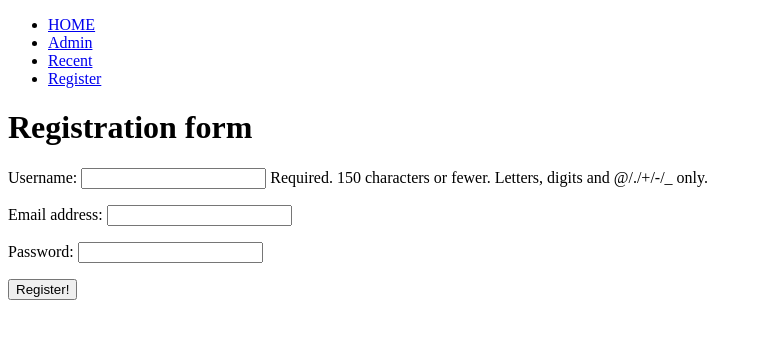
After one commit to dtonlai/tech_blog, a Django app: page /register/ in a window 1280 px wide. The commit adds this page. Shown: the top 339 px of the page, without its empty margins (0-759 px from the left). Run offline with Django 3.2, Linux system fonts and the light colour scheme.

Commit message:
Added registration view

```diff
--- a/blog_app/admin.py
+++ b/blog_app/admin.py
@@ -1,6 +1,7 @@
 from django.contrib import admin
-from blog_app.models import BlogPost
+from blog_app.models import BlogPost, UserProfileInfo
 
 admin.site.register(BlogPost)
+admin.site.register(UserProfileInfo)
 
 #-blogadmin -admin@gmail.com -adminpassword
--- /dev/null
+++ b/blog_app/forms.py
@@ -0,0 +1,10 @@
+from django import forms
+from django.contrib.auth.models import User
+from blog_app.models import models
+
+class UserForm(forms.ModelForm):
+    password = forms.CharField(widget=forms.PasswordInput())
+
+    class Meta:
+        model = User
+        fields = ('username', 'email', 'password')
--- a/blog_app/templates/blog_app_base.html
+++ b/blog_app/templates/blog_app_base.html
@@ -10,8 +10,8 @@
       <ul>
         <li><a href="{% url 'index' %}">HOME</a></li>
         <li><a href="{% url 'admin:index' %}">Admin</a></li>
-        <li><a href="{% url 'tech_blog:list'%}">Recent</a></li>
-        <li><a href="#">Link3</a></li>
+        <li><a href="{% url 'tech_blog:list' %}">Recent</a></li>
+        <li><a href="{% url 'register' %}">Register</a></li>
       </ul>
     </div>
 
--- /dev/null
+++ b/blog_app/templates/blog_app_register.html
@@ -0,0 +1,16 @@
+<!DOCTYPE html>
+{% extends 'blog_app_base.html'%}
+{% block body_block %}
+  <h1>Registration form</h1>
+
+  {% if registered %}
+    <h2>Thanks for registering!</h2>
+  {% else %}
+    <form class="register-user" method="post">
+      {% csrf_token %}
+      {{ user_form.as_p }}
+      <input type="submit" value="Register!">
+    </form>
+  {% endif %}
+
+{% endblock %}
--- a/blog_app/views.py
+++ b/blog_app/views.py
@@ -1,9 +1,14 @@
 from django.shortcuts import render
 from django.views.generic import (TemplateView, ListView, DetailView)
 from . import models
+from blog_app.forms import UserForm
 
 class BlogIndexView(TemplateView):
     template_name = 'blog_app_index.html'
+
+class BlogRegisterView(TemplateView):
+    context_object_name = 'user_form'
+    template_name = 'blog_app_register.html'
 
 class BlogListView(ListView):
     model = models.BlogPost
@@ -13,3 +18,23 @@ class BlogDetailView(DetailView):
     context_object_name = 'blogpost_detail'
     model = models.BlogPost
     template_name = 'blog_detail.html'
+
+def register(request):
+    registered = False
+
+    if request.method == 'POST':
+        user_form = UserForm(data = request.POST)
+
+        if user_form.is_valid():
+            user = user_form.save()
+            user.set_password(user.password)
+            user.save()
+            registered = True
+        else:
+            print(user_form.errors)
+
+    else:
+        user_form = UserForm()
+
+    return render(request,'blog_app_register.html', {'user_form': user_form,
+                                                     'registered': registered})
--- a/tech_blog/urls.py
+++ b/tech_blog/urls.py
@@ -24,4 +24,5 @@ urlpatterns = [
     url(r'^$', views.BlogIndexView.as_view(), name='index'),
     url(r'^admin/', admin.site.urls),
     url(r'^blog_list/', include('blog_app.urls')),
+    url(r'^register/', views.register, name='register'),
 ]
```
Also changed, not shown: blog_app/models.py (+7 -0 lines), db.sqlite3.
